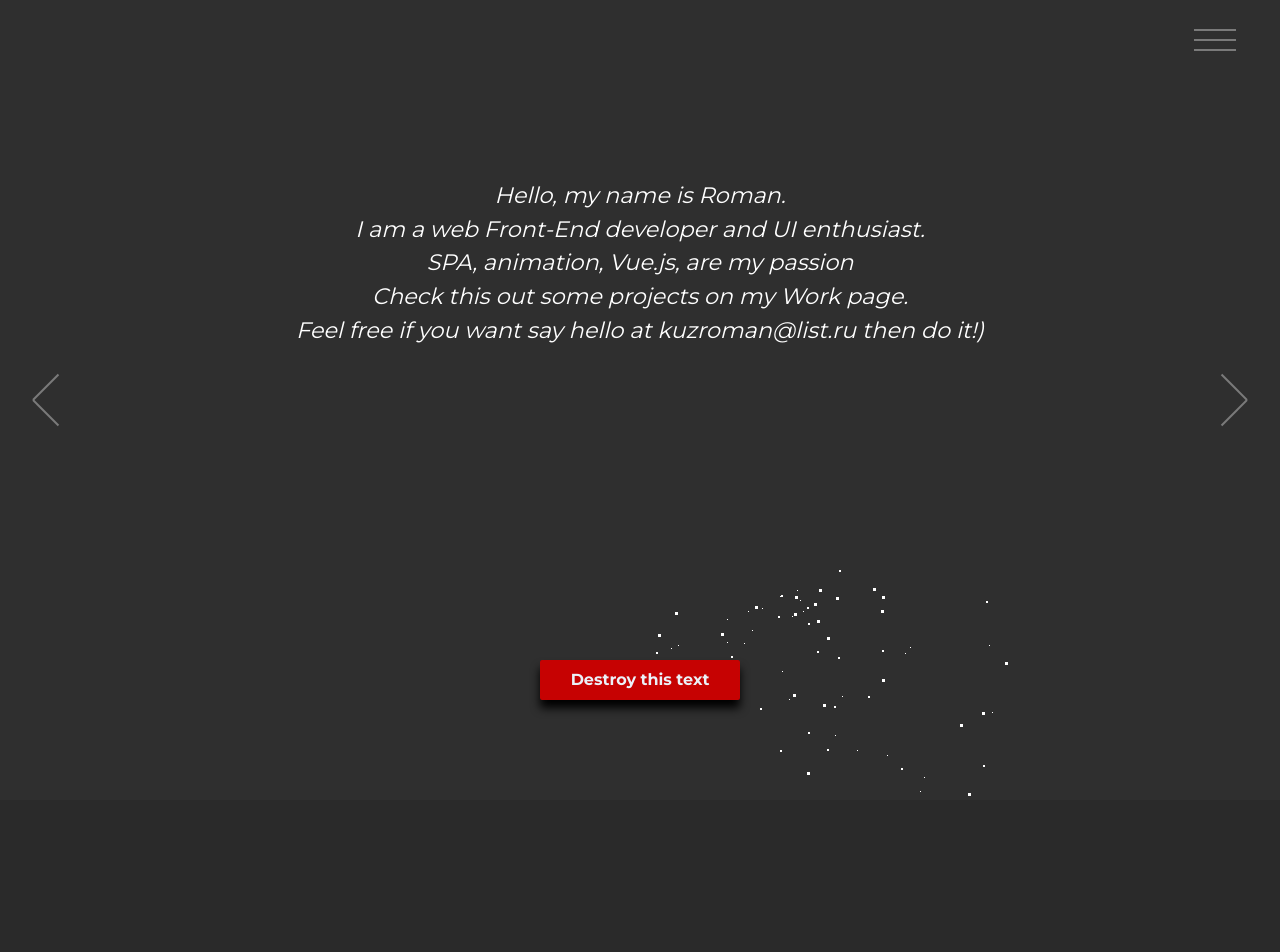
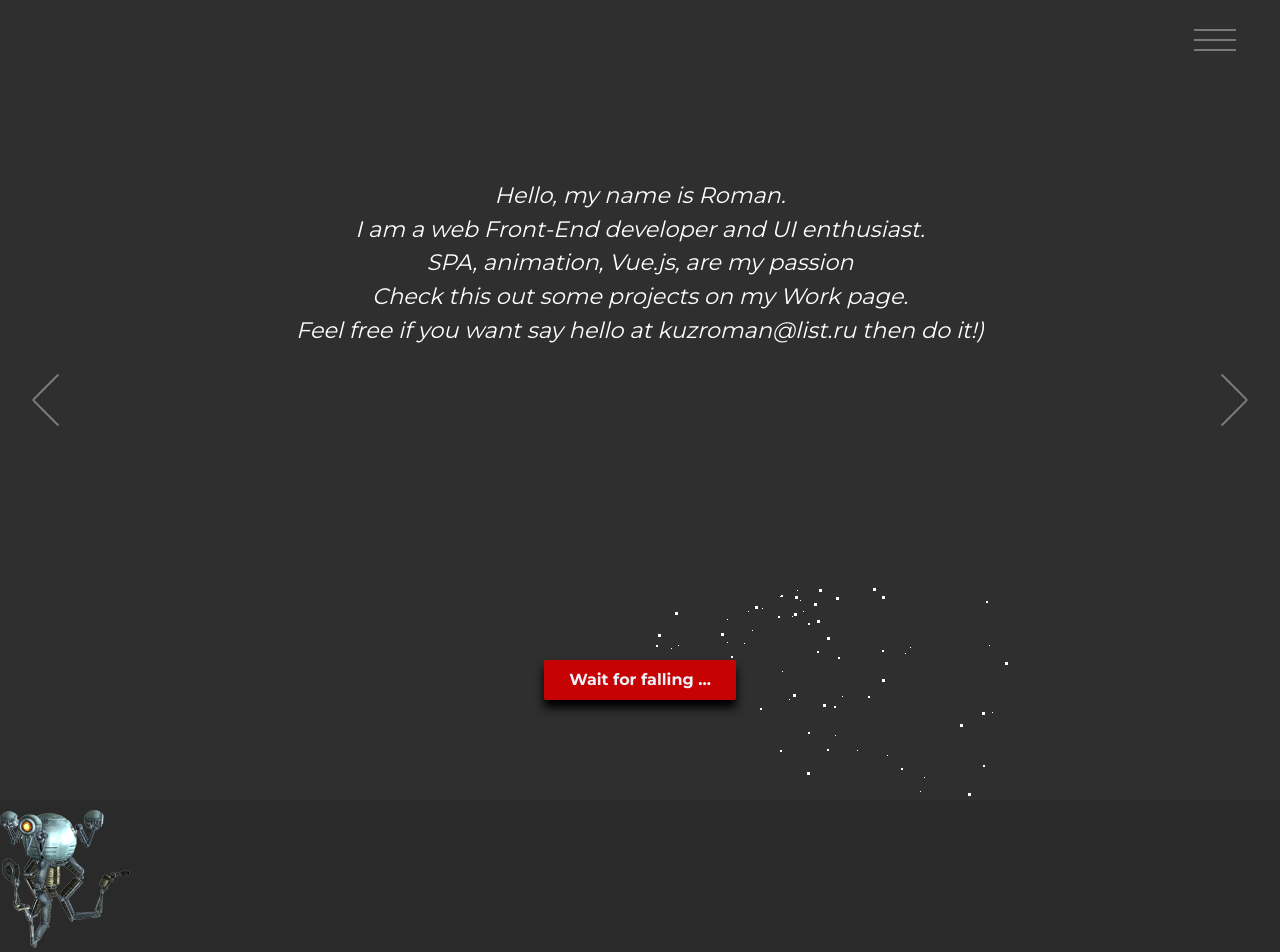
Before and after one commit to kuzroman/portfolio-3.0, a Vue app: page / in a window 1280 px wide. Shown: the top 952 px of the page. Before the commit the page ends 800 px from the top, so only its background shows below. Built offline with nearby package versions, Linux system fonts and the light colour scheme.

Commit message:
add bullets

```diff
--- a/src/components/GameShooter.vue
+++ /dev/null
@@ -1,45 +0,0 @@
-<template>
-  <div class="game-shooter">
-    <LettersBox :isDebug="isDebug" :barrier="barrier" />
-    <ButtonPlay
-      @mounted-button-play="setBarrier"
-      @click.native="handlerClickPlay"
-    />
-    <StatusBar :isActive="isReady" />
-  </div>
-</template>
-
-<script>
-import LettersBox from './game/LettersBox.vue'
-import ButtonPlay from './game/ButtonPlay.vue'
-import StatusBar from './game/StatusBar.vue'
-
-export default {
-  name: 'GameShooter',
-  components: { LettersBox, ButtonPlay, StatusBar },
-  data() {
-    return {
-      barrier: null,
-      isDebug: false,
-      isReady: false,
-    }
-  },
-  methods: {
-    setBarrier(barrier) {
-      this.barrier = barrier
-    },
-    handlerClickPlay() {
-      console.log(1)
-      this.isReady = !this.isReady //true
-      // this.$emit('button-play--click')
-    },
-  },
-}
-</script>
-
-<style lang="scss">
-//@import '../styles/index.scss';
-
-.game-shooter {
-}
-</style>
--- a/src/components/game/ButtonPlay.vue
+++ b/src/components/game/ButtonPlay.vue
@@ -1,12 +1,12 @@
 <template>
-  <div class="button-play">
-    <div class="ground"></div>
+  <div class="button-play" @click="handleClick" :class="{ hide: isReady }">
     <UI_Button :text="text" />
   </div>
 </template>
 
 <script>
 import UI_Button from '../UI/_Button.vue'
+import { mapGetters } from 'vuex'
 
 export default {
   name: 'ButtonPlay',
@@ -15,11 +15,25 @@ export default {
   data() {
     return {
       barrier: {},
-      text: 'Destroy this text',
+      textDefault: 'Destroy this text',
+      textWaiting: 'Wait for falling ...',
+      isReady: false,
     }
   },
-  computed: {},
+  computed: {
+    ...mapGetters(['isSeedsFall']),
+
+    text() {
+      return this.isSeedsFall ? this.textWaiting : this.textDefault
+    },
+  },
   methods: {
+    handleClick() {
+      if (!this.isSeedsFall) {
+        this.isReady = true
+        this.$emit('button-play--game-ready', this.isReady)
+      }
+    },
     createBarrier() {
       let rect = this.$el.getBoundingClientRect()
       this.barrier = {
@@ -31,7 +45,7 @@ export default {
   },
   mounted() {
     this.createBarrier()
-    this.$emit('mounted-button-play', this.barrier)
+    this.$emit('button-play--mounted', this.barrier)
   },
 }
 </script>
@@ -40,20 +54,20 @@ export default {
 @import '../../styles/props.scss';
 
 .button-play {
-  width: 200px;
+  width: 12em;
   z-index: $zIndex-1;
   position: absolute;
   bottom: 100px;
   left: calc(50%);
-  transform: translateX(-100px);
-  transition: 0.3s bottom;
+  transform: translate(-6em, 0);
+  transition: transform 0.3s;
 
   &:hover {
     bottom: 98px;
   }
 
-  //& .ground {
-  //  background: #ffcc00;
-  //}
+  &.hide {
+    transform: translateY(10em);
+  }
 }
 </style>
--- a/src/components/game/LettersBox.vue
+++ b/src/components/game/LettersBox.vue
@@ -13,13 +13,14 @@
 </template>
 
 <script>
-import { mapGetters } from 'vuex'
-import Letter from '../../game/Letter'
-import Seed from '../../game/Seed'
+import { mapGetters, mapMutations } from 'vuex'
+import Canvas from './models/Canvas'
+import Letter from './models/Letter'
+import Seed from './models/Seed'
+import Bullet from './models/Bullet'
 import DebugInput from './DebugInput.vue'
 
 let intervalLetters, intervalSeed
-let ctx = HTMLElement || null
 
 export default {
   name: 'LettersBox',
@@ -27,15 +28,16 @@ export default {
   props: {
     isDebug: { type: Boolean, default: false },
     barrier: { type: Object, default: null },
+    shot: { type: Object, default: null },
   },
   data() {
     return {
       seeds: [],
       numSeedsForOneLetter: 3,
-      isSeedsFell: false,
       fps60: 16, // 1000/60
       isPaused: false,
-      canvasBg: '#2f2f2f',
+      canvas: null,
+      bullets: [],
     }
   },
   computed: {
@@ -61,8 +63,16 @@ export default {
     isPageLoaderHide() {
       this.startAnimations()
     },
+    shot(shot) {
+      // let innerShot = { ...this.shot }
+      let bullet = new Bullet(shot.x, shot.y)
+      this.bullets.push(bullet)
+      console.log(this.bullets)
+    },
   },
   methods: {
+    ...mapMutations(['setIsSeedsFall']),
+
     addText() {
       this.lettersEl = document.querySelector('#lettersEl')
       let el
@@ -81,8 +91,9 @@ export default {
       intervalLetters = setInterval(() => {
         if (i <= letters.length - 1) {
           this.showLetter(letters[i])
+        } else {
+          clearInterval(intervalLetters)
         }
-        if (this.isSeedsFell) clearInterval(intervalLetters)
         i++
       }, this.fps60)
     },
@@ -106,33 +117,34 @@ export default {
       }
     },
     startSeedsFall() {
-      if (this.isPaused) return
+      this.setIsSeedsFall(true)
       intervalSeed = setInterval(() => {
-        if (this.isSeedsFell) clearInterval(intervalSeed)
-
         if (this.isPaused) return
-        this.clearCanvas()
+        this.canvas.clearCanvas(this.viewPortWidth, this.viewPortHeight)
         this.updateSeeds()
+        // this.updateBullets()
+        console.log(1)
+        if (!this.seeds.length) {
+          clearInterval(intervalSeed)
+          this.setIsSeedsFall(false)
+        }
       }, this.fps60)
-    },
-    drawSeed(seed) {
-      ctx.fillStyle = '#fff'
-      ctx.fillRect(seed.x, seed.y, seed.size, seed.size)
-    },
-    clearCanvas() {
-      ctx.fillStyle = this.canvasBg
-      ctx.fillRect(0, 0, this.viewPortWidth, this.viewPortHeight)
     },
     updateSeeds() {
       this.seeds = this.seeds.filter((seed) => {
         seed.updateSeed(this.barrier)
-        this.drawSeed(seed)
+        this.canvas.drawRect(seed)
         return !seed.isStopped
       })
+    },
+    updateBullets() {
+      this.bullets = this.bullets.filter((bullet) => {
+        bullet.updateBullet()
+        // console.log(bullet)
+        this.canvas.drawRect(bullet)
 
-      if (!this.seeds.length) {
-        this.isSeedsFell = true
-      }
+        return !bullet.isStopped
+      })
     },
     pause(bool) {
       this.isPaused = bool
@@ -140,15 +152,16 @@ export default {
     createCanvas() {
       // method should run after mounted!
       let canvas = document.getElementById('canvas')
-      ctx = canvas.getContext('2d')
       canvas.width = this.viewPortWidth
       canvas.height = this.viewPortHeight
+      this.canvas = new Canvas(canvas)
     },
     startAnimations() {
       this.createCanvas()
       this.addText()
       this.startShowText()
       this.startSeedsFall()
+      // this.canvasAnimations()
     },
   },
   mounted() {
--- /dev/null
+++ b/src/components/game/MainGame.vue
@@ -0,0 +1,58 @@
+<template>
+  <div class="main-game" @click="makeShot" @mousemove="moveShooter">
+    <LettersBox :isDebug="isDebug" :barrier="barrier" :shot="shot" />
+    <ButtonPlay
+      @button-play--mounted="setBarrier"
+      @button-play--game-ready="gameReady"
+    />
+    <StatusBar :isActive="isReady" />
+    <RobotShooter :isActive="isReady" :shooterX="shooterX" />
+  </div>
+</template>
+
+<script>
+import ButtonPlay from './ButtonPlay.vue'
+import StatusBar from './StatusBar.vue'
+import RobotShooter from './RobotShooter.vue'
+import LettersBox from './LettersBox.vue'
+
+export default {
+  name: 'GameShooter',
+  components: { ButtonPlay, StatusBar, RobotShooter, LettersBox },
+  data() {
+    return {
+      barrier: null,
+      isDebug: false,
+      isReady: false,
+      shooterX: 0,
+      shot: {},
+    }
+  },
+  methods: {
+    setBarrier(barrier) {
+      this.barrier = barrier
+    },
+    gameReady(isReady) {
+      this.isReady = isReady
+    },
+    makeShot(ev) {
+      this.shot = { x: ev.clientX, y: ev.clientY }
+    },
+    moveShooter(ev) {
+      this.shooterX = ev.clientX
+    },
+  },
+}
+</script>
+
+<style lang="scss">
+//@import '../styles/index.scss';
+
+.main-game {
+  width: 100%;
+  height: 100%;
+  position: absolute;
+  top: 0;
+  left: 0;
+}
+</style>
--- /dev/null
+++ b/src/components/game/RobotShooter.vue
@@ -0,0 +1,34 @@
+<template>
+  <div class="robot-shooter" :class="{ active: isActive }" :style="left"></div>
+</template>
+
+<script>
+export default {
+  name: 'RobotShooter',
+  props: {
+    isActive: { type: Boolean, default: false },
+    shooterX: { type: Number, default: 0 },
+  },
+  computed: {
+    left() {
+      return { left: this.shooterX + 'px' }
+    },
+  },
+}
+</script>
+
+<style lang="scss">
+.robot-shooter {
+  width: 150px;
+  height: 150px;
+  position: absolute;
+  bottom: 0;
+  background: url('../../static/img/game/robot.png') no-repeat;
+  transform: translateY(10em);
+  transition: transform 0.3s;
+
+  &.active {
+    transform: translateY(0);
+  }
+}
+</style>
--- /dev/null
+++ b/src/components/game/models/Bullet.js
@@ -0,0 +1,35 @@
+const getRandomInRange = (min, max) =>
+  Math.floor(Math.random() * (max - min + 1) + min)
+
+export default class Bullet {
+  #gravityY = getRandomInRange(5, 10)
+  #ground = -100
+
+  constructor(x, y, size) {
+    this.x = x
+    this.y = y || 500
+    this.size = size || 15
+    this.isStopped = false
+  }
+
+  updateBullet() {
+    if (this._isOverScreen()) {
+      this.isStopped = true
+      return
+    }
+
+    this._move()
+  }
+
+  _move() {
+    this._moveY()
+  }
+
+  _moveY() {
+    this.y -= Math.round(this.#gravityY)
+  }
+
+  _isOverScreen() {
+    return this.y < this.#ground
+  }
+}
--- /dev/null
+++ b/src/components/game/models/Canvas.js
@@ -0,0 +1,17 @@
+export default class Canvas {
+  #canvasBg = '#2f2f2f'
+
+  constructor(canvas) {
+    this.ctx = canvas.getContext('2d')
+  }
+
+  drawRect(circle, color) {
+    this.ctx.fillStyle = color || '#fff'
+    this.ctx.fillRect(circle.x, circle.y, circle.size, circle.size)
+  }
+
+  clearCanvas(viewPortWidth, viewPortHeight) {
+    this.ctx.fillStyle = this.#canvasBg
+    this.ctx.fillRect(0, 0, viewPortWidth, viewPortHeight)
+  }
+}
--- a/src/game/Letter.js
+++ b/src/components/game/models/Letter.js
@@ -6,8 +6,8 @@ export default class Letter {
     this.el = el
     this.killed = false
     this.x1 = left
-    // this.x2 = left + el.scrollWidth
+    this.x2 = left + el.offsetWidth
     this.y1 = top
-    // this.y2 = top + el.scrollHeight
+    this.y2 = top + el.offsetHeight
   }
 }
--- a/src/components/page/Game.vue
+++ b/src/components/page/Game.vue
@@ -5,7 +5,7 @@
 </template>
 
 <script>
-import GameShooter from '../GameShooter.vue'
+import GameShooter from '../game/MainGame.vue'
 
 export default {
   name: 'PageGame',
--- a/src/game/index.js
+++ /dev/null
@@ -1,3 +0,0 @@
-export default {
-
-}
--- a/src/store/game.js
+++ b/src/store/game.js
@@ -1,18 +1,16 @@
 export default {
   state: () => ({
-    // barrier: {
-    //   // height: 1,
-    //   from: {
-    //     x: 200,
-    //     y: 900,
-    //   },
-    //   to: {
-    //     x: 800,
-    //     y: 900,
-    //   },
-    // },
+    isSeedsFall: false,
   }),
   getters: {
-    // barrier: (state) => state.barrier,
+    isSeedsFall: (state) => state.isSeedsFall,
+  },
+  mutations: {
+    setIsSeedsFall(state, bool) {
+      state.isSeedsFall = bool
+    },
+    //   updateLetter(state, { key, letter }) {
+    //     Vue.set(state.letters, key, letter)
+    //   },
   },
 }
```
Also changed, not shown: src/components/game/models/Seed.js (renamed from src/game/Seed.js).
